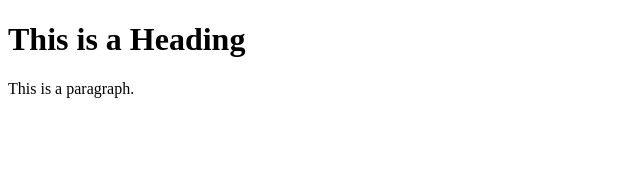
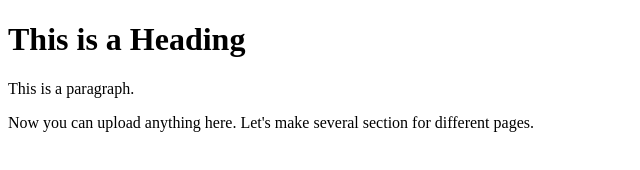
Before and after one commit to ravikumarmuh/algeo.github.io, a plain HTML site: page index.html in a window 1280 px wide. Shown: the whole page, without its empty margins (0-640 px from the left). Drawn offline with Linux system fonts and the light colour scheme.

Commit message:
Update index.html

```diff
--- a/index.html
+++ b/index.html
@@ -7,6 +7,6 @@
 
 <h1>This is a Heading</h1>
 <p>This is a paragraph.</p>
-
+Now you can upload anything here. Let's make several section for different pages.
 </body>
 </html>
```
